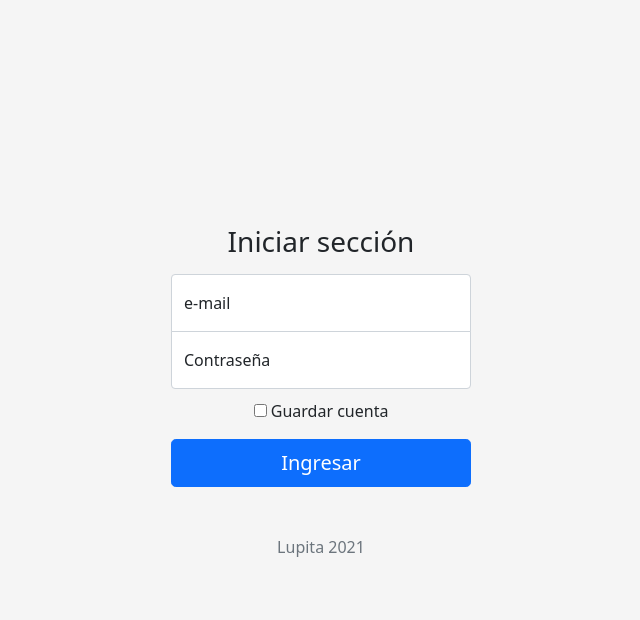
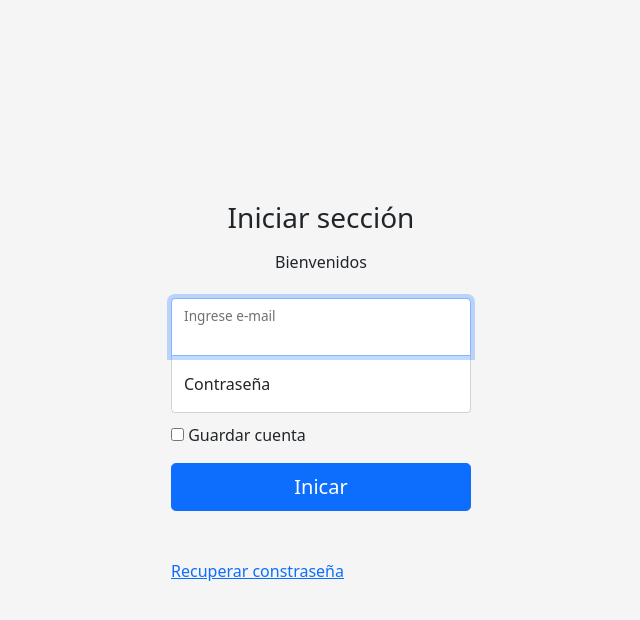
Before and after one commit to Ludceriani/informatorio, a Django app: page /login/ in a window 1280 px wide. Shown: the top 620 px of the page, without its empty margins (319-959 px from the left). Run offline with Django 3.2, Linux system fonts and the light colour scheme.

Commit message:
modifique login

```diff
--- a/proyecto_infor_market/proyecto_infor_market/urls.py
+++ b/proyecto_infor_market/proyecto_infor_market/urls.py
@@ -5,5 +5,5 @@ from . import views
 urlpatterns = [
     path('admin/', admin.site.urls),
     path('inicio/',views.inicio),
-    path('login/',views.login)
+    path('login/',views.login),
 ]
--- a/proyecto_infor_market/templates/login.html
+++ b/proyecto_infor_market/templates/login.html
@@ -47,16 +47,16 @@
 
   </head>
 
-  <body class="text-center">
-
-    <main class="form-signin">
-      <form>
-
+  <body>
+    <form class="form-signin" method="POST ">{% csrf_token %}
+      <div class="text-center mb-4">
         <h1 class="h3 mb-3 fw-normal">Iniciar sección</h1>
+        <p>Bienvenidos</p>
+      </div>
 
       <div class="form-floating">
-         <input type="email" class="form-control" id="floatingInput" placeholder="name@example.com">
-         <label for="floatingInput">e-mail</label>
+       <input type="email" class="form-control" id="floatingInput" placeholder="name@example.com" required="" autofocus="">
+       <label for="floatingInput">Ingrese e-mail</label>
       </div>
 
       <div class="form-floating">
@@ -69,9 +69,9 @@
         <input type="checkbox" value="remember-me"> Guardar cuenta
         </label>
       </div>
-        <button class="w-100 btn btn-lg btn-primary" type="submit">Ingresar</button>
-        <p class="mt-5 mb-3 text-muted">Lupita 2021</p>
+      <button class="w-100 btn btn-lg btn-primary btn-block" type="submit" style="display:block; width: 100%;">Inicar</button>
+      <p class="mt-5 mb-3 text-muted"><a href="">Recuperar constraseña</a></p>
     </form>
-    </main>
+
   </body>
 </html>
```
Also changed, not shown: proyecto_infor_market/proyecto_infor_market/settings.py (+0 -11 lines), proyecto_infor_market/proyecto_infor_market/views.py (line endings or trailing spaces). Lines whose indentation alone changed are shown as unchanged.
